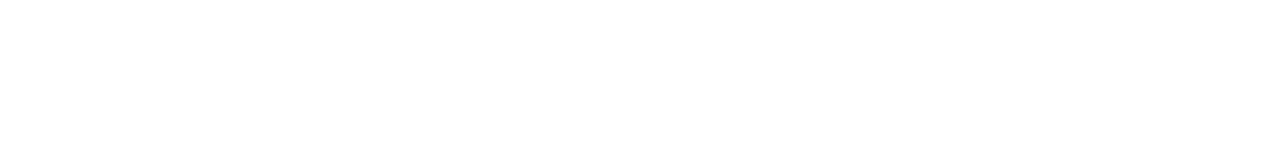
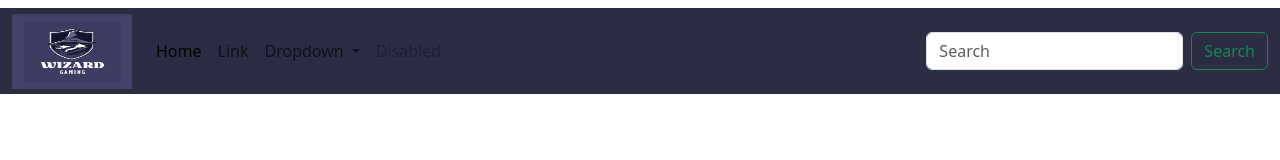
Before and after one commit to aaronhavefun/gamedev, a plain HTML site: page gamedev.html in a window 1280 px wide. Drawn offline with nearby package versions, Linux system fonts and the light colour scheme.

Commit message:
ldsalkda

```diff
--- a/gamedev.html
+++ b/gamedev.html
@@ -5,8 +5,48 @@
     <meta http-equiv="X-UA-Compatible" content="IE=edge">
     <meta name="viewport" content="width=device-width, initial-scale=1.0">
     <title>Game Development</title>
+    <link href="https://cdn.jsdelivr.net/npm/bootstrap@5.3.3/dist/css/bootstrap.min.css" rel="stylesheet" integrity="sha384-QWTKZyjpPEjISv5WaRU9OFeRpok6YctnYmDr5pNlyT2bRjXh0JMhjY6hW+ALEwIH" crossorigin="anonymous">
+    <link rel="stylesheet" href="style.css">
 </head>
 <body>
-
+    <nav class="navbar navbar-expand-lg">
+        <div class="container-fluid">
+          <a class="navbar-brand" href="#">
+      <img src="resources/wizardgaming.png" alt="Logo" width="120" height="75" class="d-inline-block align-text-top">
+        </a>
+          <button class="navbar-toggler" type="button" data-bs-toggle="collapse" data-bs-target="#navbarSupportedContent" aria-controls="navbarSupportedContent" aria-expanded="false" aria-label="Toggle navigation" style="color: #ffffff">
+            <span class="navbar-toggler-icon"></span>
+          </button>
+          <div class="collapse navbar-collapse" id="navbarSupportedContent">
+            <ul class="navbar-nav me-auto mb-2 mb-lg-0">
+              <li class="nav-item">
+                <a class="nav-link active" aria-current="page" href="#">Home</a>
+              </li>
+              <li class="nav-item">
+                <a class="nav-link" href="#" >Link</a>
+              </li>
+              <li class="nav-item dropdown">
+                <a class="nav-link dropdown-toggle" href="#" role="button" data-bs-toggle="dropdown" aria-expanded="false" >
+                  Dropdown
+                </a>
+                <ul class="dropdown-menu">
+                  <li><a class="dropdown-item" href="#">Action</a></li>
+                  <li><a class="dropdown-item" href="#">Another action</a></li>
+                  <li><hr class="dropdown-divider"></li>
+                  <li><a class="dropdown-item" href="#">Something else here</a></li>
+                </ul>
+              </li>
+              <li class="nav-item">
+                <a class="nav-link disabled" aria-disabled="true">Disabled</a>
+              </li>
+            </ul>
+            <form class="d-flex" role="search">
+              <input class="form-control me-2" type="search" placeholder="Search" aria-label="Search">
+              <button class="btn btn-outline-success" type="submit">Search</button>
+            </form>
+          </div>
+        </div>
+      </nav>
+    <script src="https://cdn.jsdelivr.net/npm/bootstrap@5.3.3/dist/js/bootstrap.bundle.min.js" integrity="sha384-YvpcrYf0tY3lHB60NNkmXc5s9fDVZLESaAA55NDzOxhy9GkcIdslK1eN7N6jIeHz" crossorigin="anonymous"></script>
 </body>
 </html>
--- a/style.css
+++ b/style.css
@@ -115,3 +115,20 @@
 .col {
   text-align: center;
 }
+
+
+:root {
+  --primary: #2b2d42;
+  --accent: #8d99ae;
+  --secondary: #f8f32b;
+  --light-big: #000000;
+  --text-light: #ffffff;
+}
+
+.container-fluid {
+  background-color: var(--primary) !important;
+}
+
+.nav-link :active {
+  color: var(--secondary) !important;
+}
```
Also changed, not shown: moreboxes.html (+1 -38 lines), resources/wizardgaming.png (added).
